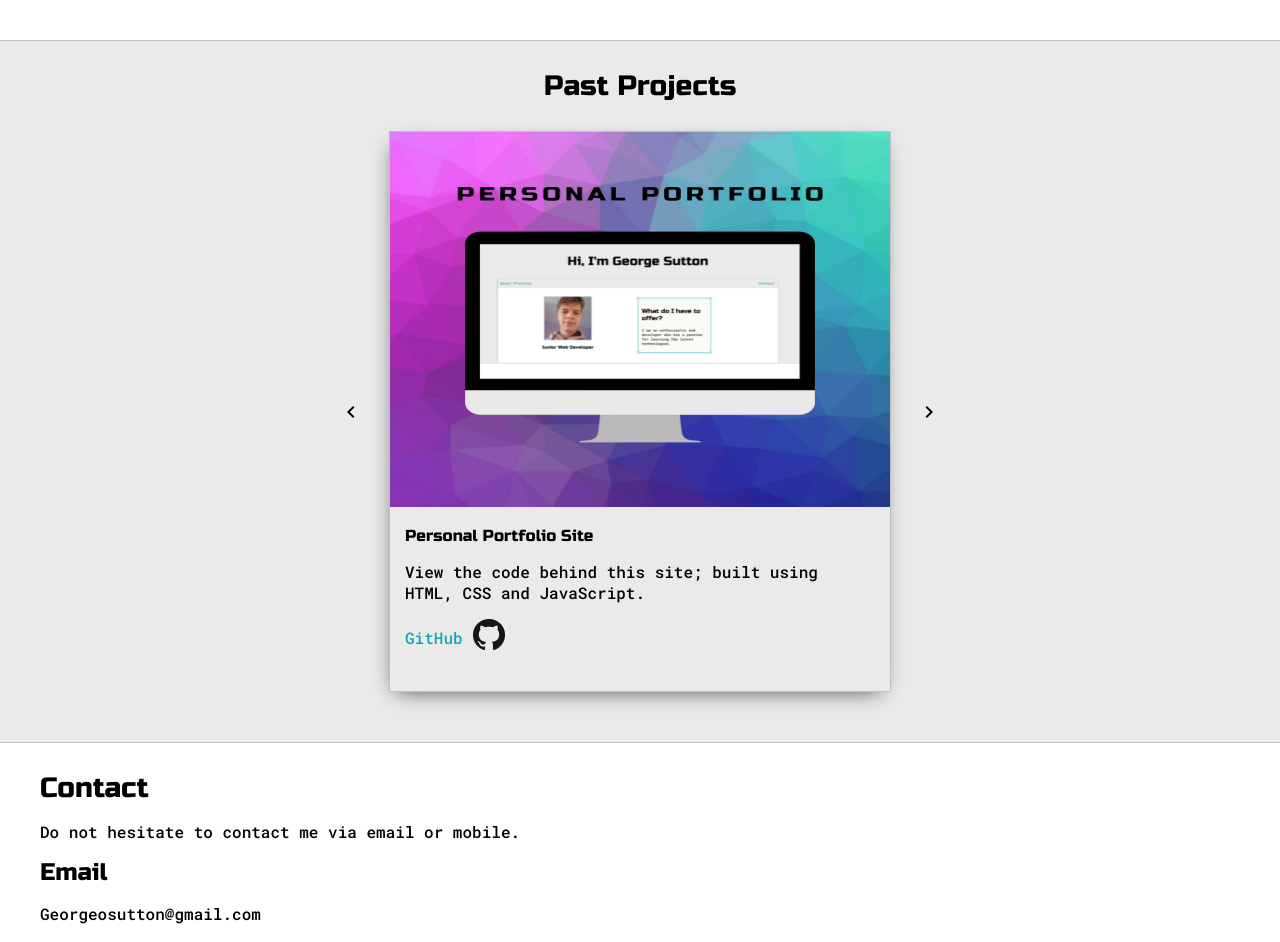
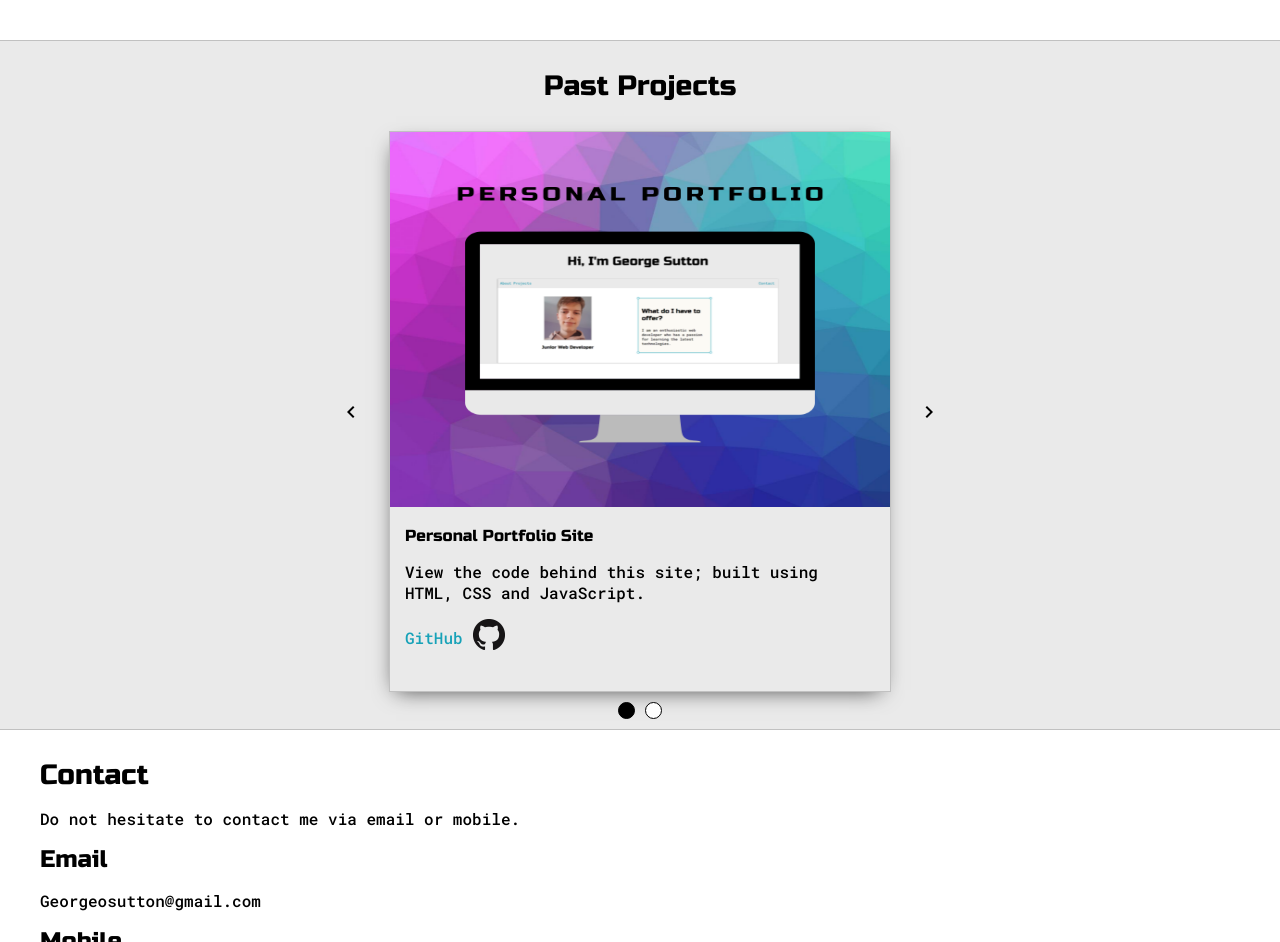
Before and after one commit to georgeosutton/Portfolio-Website-Public, a plain HTML site: page index.html in a window 1280 px wide. Shown: the part 1060-2002 px from the top of the page. Drawn offline with Linux system fonts and the light colour scheme.

Commit message:
Project Indicator Dots

```diff
--- a/index.html
+++ b/index.html
@@ -119,14 +119,28 @@
  <section class="s1">
     <a name="projects"></a>
     <h3 style="text-align: center;">Past Projects</h3>
+
+
+
     <div class="porfolio-wrapper">
+
+
+
+
         <button id="before" class="material-icons scroll-button ">navigate_before</button>
 
 
         <div id="project-wrapper">
+
+        </div>
+       <button id="next"  class="material-icons scroll-button">navigate_next</button>
     </div>
-    <button id="next"  class="material-icons scroll-button">navigate_next</button>
+    <div class="indicator-wrapper">
+    <div id="indicators">
+
     </div>
+   </div>
+
  </section>
 
  <section class="s2">
--- a/script.js
+++ b/script.js
@@ -9,22 +9,33 @@ var projects = [];
 function createProjects(){
 
     for (let i = 0; i < 2; i++){
-        projects.push(document.createElement("div"))
+        projects.push(
+            {
+                project: document.createElement("div"),
+                indicator: document.createElement("div")
+
+            })
     }
 
     for (let i = 0; i < projects.length; i++){
-        projects[i].className = 'projects';
+        projects[i].project.className = 'projects'
+        projects[i].indicator.className = 'indicator'
+        console.log(projects[i].indicator)
+        document.getElementById('indicators').appendChild(projects[i].indicator);
    }
 
-    projects[0].innerHTML
+
+
+    projects[0].project.innerHTML
     = "<div class=\"project\"><img class=\"thumbnail\" src=\"imgs/project-personal-portfolio.png\" alt=\"\"><div class=\"project-preview\">" +
        "<h6 class=\"project-title\">Personal Portfolio Site</h6><p>View the code behind this site; built using HTML, CSS and JavaScript.</p>" +
        "<div class=\"icon-wrap\"> <a href=\"https://github.com/georgeosutton/Portfolio-Website-Public\">GitHub</a>" +
        "<a href=\"https://github.com/georgeosutton/Portfolio-Website-Public\"> <img class=\"github-icon\"" +
-       " src=\"imgs/GitHub-Mark-32px.png\" alt=\"GitHub Link\"></a></div></div></div>"
-    projects[1].innerHTML
+       " src=\"imgs/GitHub-Mark-32px.png\" alt=\"GitHub Link\"></a></div></div></div>";
+    projects[1].project.innerHTML
     = "<div class=\"project\"><img class=\"thumbnail\" src=\"imgs/coming-soon.jpg\" alt=\"\"><div class=\"project-preview\">" +
-      "<h6 class=\"project-title\">WordPress E-commerce Site </h6><p>Work in progress</p></div></div>"
+      "<h6 class=\"project-title\">WordPress E-commerce Site </h6><p>Work in progress</p></div></div>";
+
 
 }
 
@@ -38,7 +49,9 @@ projectsView();
    }
    )
 
-   document.getElementById('project-wrapper').appendChild(projects[0]);
+   document.getElementById('project-wrapper').appendChild(projects[0].project);
+   projects[0].indicator.className = 'active indicator';
+
 
 }
 
@@ -47,6 +60,7 @@ mqTablet.addListener(projectsView);
 
 var before = document.getElementById('before');
 before.addEventListener('click', function(){
+    projects[0].indicator.className = 'indicator';
     let first = projects.shift();
         projects.push(first);
         projectsView()
@@ -54,6 +68,7 @@ before.addEventListener('click', function(){
 
 var next = document.getElementById('next');
 next.addEventListener('click', function(){
+    projects[0].indicator.className = 'indicator';
     let last = projects.pop();
         projects.unshift(last);
         projectsView()
--- a/style.css
+++ b/style.css
@@ -210,7 +210,6 @@ h6{ font-size:16px ;}
     display: flex;
     gap: 20px;
     justify-content: center;
-    padding-bottom: 50px;
 }
 
 .scroll-button{
@@ -249,7 +248,33 @@ h6{ font-size:16px ;}
      box-shadow: -2px 7px 21px -9px rgba(0,0,0,0.75);
 }
 
+.indicator{
+    width: 15px;
+    height: 15px;
+    margin: 5px;
+    border-radius: 50%;
+    border-color: black;
+    border: 1.5px solid;
+    background-color: var(--secondaryColor);
 
+}
+
+.indicator-wrapper {
+    display: flex;
+    justify-content: center;
+
+}
+#indicators{
+    display: flex;
+    justify-content: center;
+    width: 500px;
+    margin: 5px;
+}
+
+.active {
+    background-color: black;
+    transition: background-color 0.6s ease;
+}
 
 .project-title{
     margin: 0;
```
